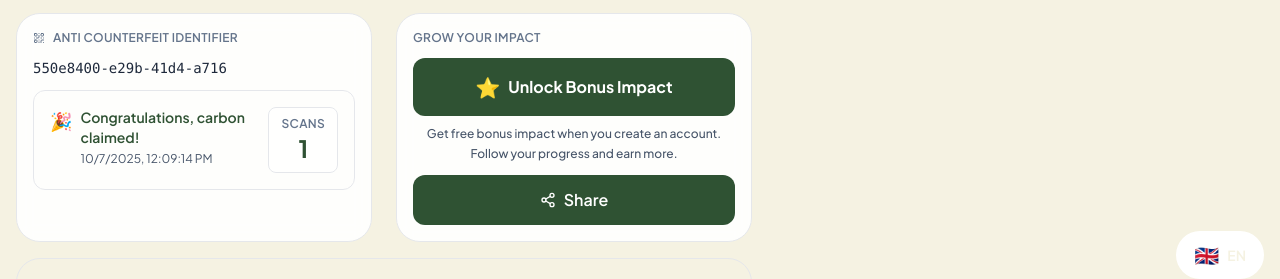
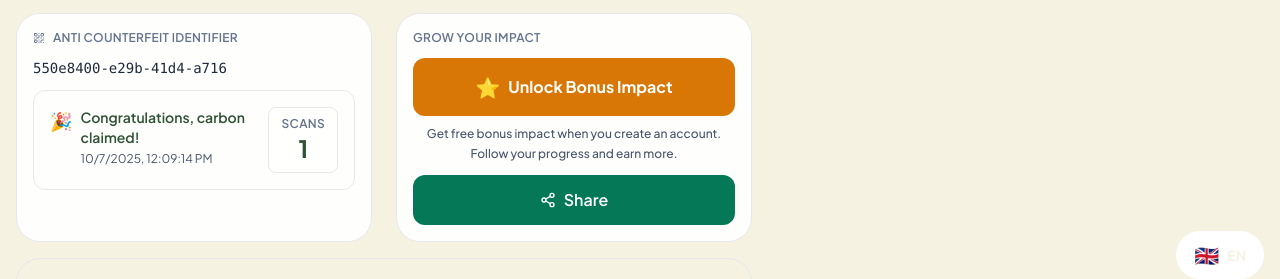
Before and after one commit to wildwestcrypto/Front-End-V3, a React (Vite) app: page / in a window 1280 px wide. Shown: the part 505-784 px from the top of the page. Built offline with nearby package versions, Linux system fonts and the light colour scheme.

Commit message:
Change button color

```diff
--- a/src/App.tsx
+++ b/src/App.tsx
@@ -630,7 +630,7 @@ export default function App() {
 
               {/* Unlock Bonus Impact Button */}
               <div className="space-y-2 relative">
-                <button className="relative w-full px-4 py-3.5 rounded-xl bg-gold-500 text-white font-bold flex items-center justify-center gap-2 shadow-evergreen-xl hover:shadow-2xl transition-all hover:scale-105 pulse-three">
+                <button className="relative w-full px-4 py-3.5 rounded-xl bg-amber-600 text-white font-bold flex items-center justify-center gap-2 shadow-evergreen-xl hover:shadow-2xl transition-all hover:scale-105 pulse-three">
                   <span className="text-xl">⭐</span>
                   <span className="text-base">Unlock Bonus Impact</span>
                 </button>
@@ -641,7 +641,7 @@ export default function App() {
               </div>
 
               {/* Share Button */}
-              <button className="w-full px-4 py-3 rounded-xl bg-money-500 dark:bg-money-600 text-white font-semibold flex items-center justify-center gap-2 shadow-evergreen hover:shadow-evergreen-lg transition-all">
+              <button className="w-full px-4 py-3 rounded-xl bg-emerald-700 dark:bg-emerald-800 text-white font-semibold flex items-center justify-center gap-2 shadow-evergreen hover:shadow-evergreen-lg transition-all">
                 <Share2 className="w-4 h-4" />
                 {t('share')}
               </button>
```
